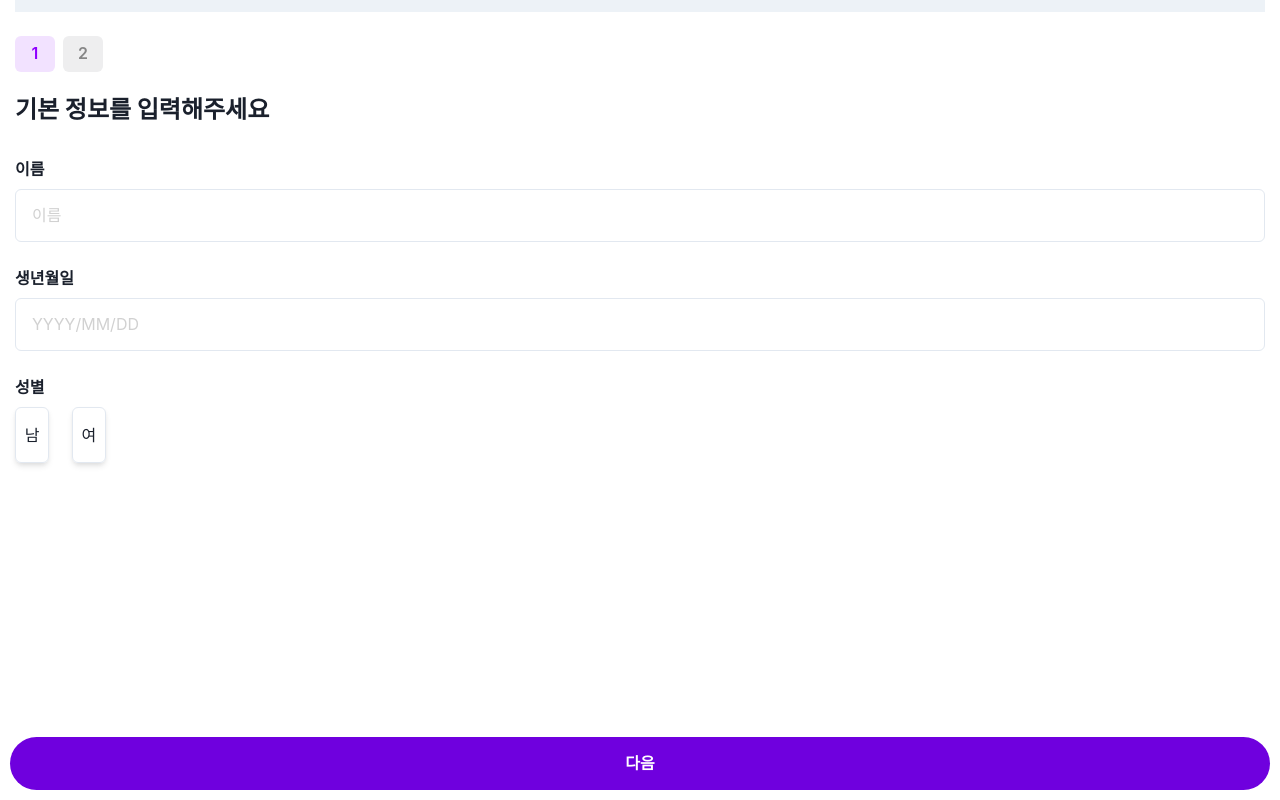
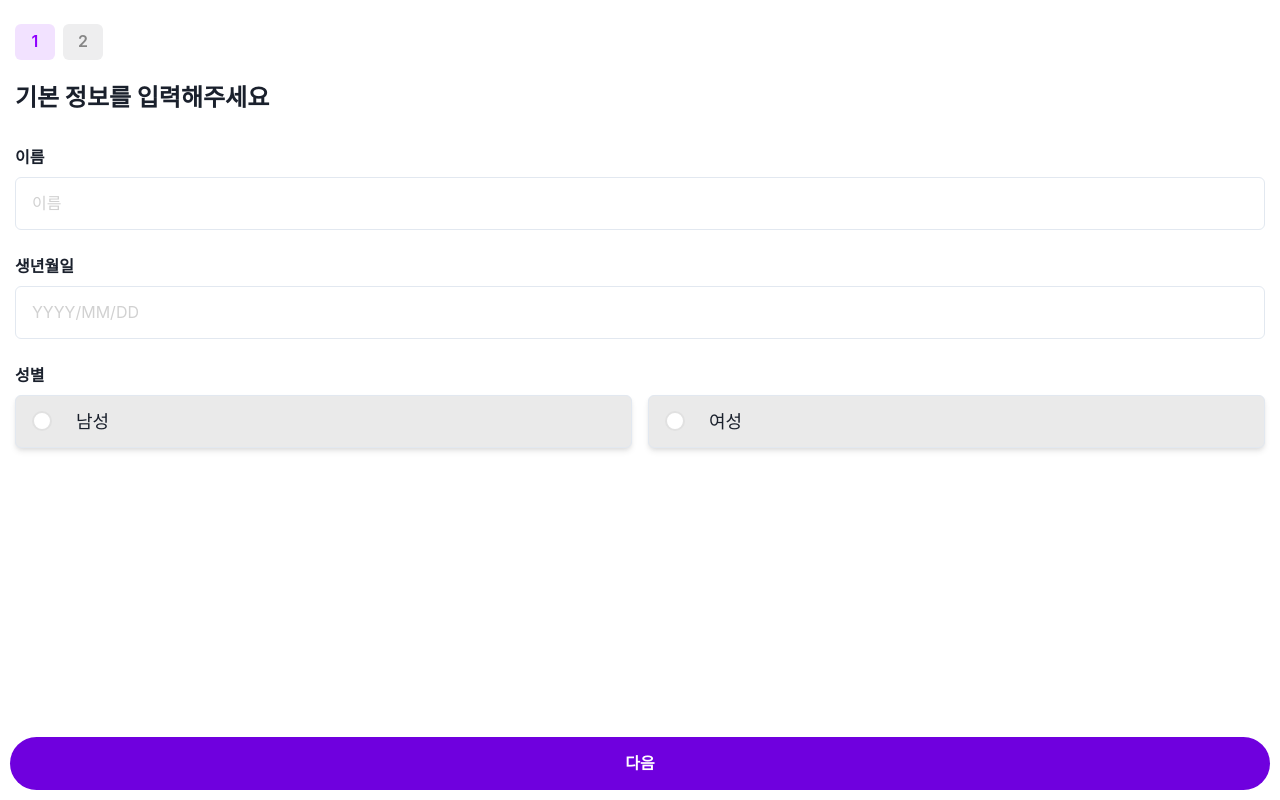
Before and after one commit to foodteacher/FoodTeacherV2-FE, a Next.js app: page /survey in a window 1280 px wide. Built offline with nearby package versions, Linux system fonts and the light colour scheme.

Commit message:
feat : step progress 버튼
스텝 진행 프로그레스에 맞춰 디자인 변경

Refs:[#21]

```diff
--- a/app/(featured-slice)/shared/Funnel/model/useFunnel.ts
+++ b/app/(featured-slice)/shared/Funnel/model/useFunnel.ts
@@ -22,18 +22,18 @@ export const useFunnel = (steps: string[], option?: Option) => {
   /**현재 step index */
   const index = steps.indexOf(currentStep);
 
-  const [progress, setProgress] = useState(0);
+  const [progress, setProgress] = useState(1);
 
   /**이전 step 이동 */
   const onChangePrevStep = () => {
     setCurrentStep(steps[index - 1]);
-    setProgress(100 / (steps.length + (index - 1)));
+    setProgress((step) => step - 1);
   };
 
   /**다음 step 이동 */
   const onChangeNextStep = () => {
     setCurrentStep(steps[index + 1]);
-    setProgress(100 / (steps.length - (index + 1)));
+    setProgress((step) => step + 1);
   };
 
   return {
@@ -42,5 +42,6 @@ export const useFunnel = (steps: string[], option?: Option) => {
     initializeStep,
     onChangeNextStep,
     onChangePrevStep,
+    steps,
   };
 };
--- a/app/(featured-slice)/shared/Funnel/ui/Funnel.tsx
+++ b/app/(featured-slice)/shared/Funnel/ui/Funnel.tsx
@@ -10,18 +10,24 @@ const Funnel = ({
   currentStep,
   children,
   progress,
+  steps,
 }: PropsWithChildren<FunnelState>) => {
   return (
     <FunnelProvider.Provider value={{ currentStep, funnelState }}>
       <Box padding={"0 15px"} h={"100%"}>
-        <Progress value={progress} />
         <ButtonGroup margin={"24px 0"}>
-          <Button w={"36px"} h={"36px"} color={"#8F00FF"} bg={"#F2E2FF"}>
-            1
-          </Button>
-          <Button w={"36px"} h={"36px"} color={"#868686"} bg={"#EEEEEF"}>
-            2
-          </Button>
+          {steps?.map((ele, idx) => {
+            return (
+              <Button
+                w={"36px"}
+                h={"36px"}
+                color={progress !== idx + 1 ? "#868686" : "#8F00FF"}
+                bg={progress !== idx + 1 ? "#EEEEEF" : "#F2E2FF"}
+              >
+                {idx + 1}
+              </Button>
+            );
+          })}
         </ButtonGroup>
         {children}
       </Box>
--- a/app/(featured-slice)/shared/radio/ui/CustomRadio.tsx
+++ b/app/(featured-slice)/shared/radio/ui/CustomRadio.tsx
@@ -27,44 +27,39 @@ export const RadioCard = ({
   const checkbox = getRadioProps();
 
   return (
-    <Box as="label">
-      <input {...input} />
+    <Box as="label" w={"100%"} left={0} h={h}>
+      {/* <input {...input} /> */}
       <Flex
         {...checkbox}
         cursor="pointer"
         borderWidth="1px"
         borderRadius="md"
         boxShadow="md"
+        alignItems={"flex-start"}
+        bg={"#EAEAEA"}
         _checked={{
-          bg: "teal.600",
-          color: "white",
-          //   borderColor: "red",
+          bg: "#FAF7FC",
+          fontWeight: "bold",
         }}
         _focus={{
           boxShadow: "outline",
         }}
-        w={w}
-        h={h}
         padding={padding}
         justifyContent={"center"}
-        alignItems={"center"}
         flexDir={"column"}
-        gap={"16px"}
+        gap={"30px"}
       >
-        {/* <svg
-          width="43"
-          height="46"
-          viewBox="0 0 43 46"
-          fill="none"
-          xmlns="http://www.w3.org/2000/svg"
-        >
-          <circle cx="22" cy="10" r="10" fill="#D9D9D9" />
-          <path
-            d="M0 35C0 28.3726 5.37258 23 12 23H31C37.6274 23 43 28.3726 43 35V44C43 45.1046 42.1046 46 41 46H2C0.895431 46 0 45.1046 0 44V35Z"
-            fill="#D9D9D9"
-          />
-        </svg> */}
-        {props.children}
+        {/* {props.children} */}
+        <Radio
+          {...props}
+          // {...checkbox}
+          size={"lg"}
+          flexDir={"row"}
+          bg={"white"}
+          borderColor={"#E1E1E1"}
+          color={"#D0CECB"}
+          // _checked={{ bg: "red", borderColor: "#8F00FF", color: "#8F00FF" }}
+        />
       </Flex>
     </Box>
   );
@@ -95,7 +90,7 @@ export const CustomRadio = ({
   const group = getRootProps();
 
   return (
-    <HStack {...group}>
+    <Flex {...group} {...props} padding={"0"}>
       {options.map((value: string | number) => {
         const radio = getRadioProps({ value });
         return (
@@ -104,6 +99,6 @@ export const CustomRadio = ({
           </RadioCard>
         );
       })}
-    </HStack>
+    </Flex>
   );
 };
--- a/app/(featured-slice)/widgets/signupFunnel/const/const.ts
+++ b/app/(featured-slice)/widgets/signupFunnel/const/const.ts
@@ -1,5 +1,5 @@
 type OptionsType = (string | number)[];
 
-export const GENDER_OPTIONS: OptionsType = ["남", "여"];
+export const GENDER_OPTIONS: OptionsType = ["남성", "여성"];
 
 export const BLOOD_TYPE_OTPIONS: OptionsType = ["A", "B", "AB", "O"];
--- a/app/(featured-slice)/widgets/signupFunnel/ui/funnel/SurveyFunnel.tsx
+++ b/app/(featured-slice)/widgets/signupFunnel/ui/funnel/SurveyFunnel.tsx
@@ -1,19 +1,22 @@
 "use client";
 import { UserPysicalStep, UserInfo } from "../step";
 import { useState } from "react";
-import { SurveyState } from "../../types";
 import { useFunnel } from "@/app/(featured-slice)/shared/Funnel/model/useFunnel";
 import Funnel from "@/app/(featured-slice)/shared/Funnel/ui/Funnel";
+import { SignupState } from "../../types";
 
 export const SurveyFunnel = () => {
-  const { onChangeNextStep, initializeStep, currentStep, progress } = useFunnel(
-    ["age", "physical"]
-  );
+  const { onChangeNextStep, initializeStep, currentStep, progress, steps } =
+    useFunnel(["age", "physical"]);
 
-  const [surveyState, setSurveyState] = useState<SurveyState>({
-    age: 0,
+  const [surveyState, setSurveyState] = useState<SignupState>({
+    name: "",
+    height: 0,
     weight: 0,
+    birthday: "",
     gender: "",
+    targetWeight: 0,
+    bloodType: "A",
   });
 
   return (
@@ -22,6 +25,7 @@ export const SurveyFunnel = () => {
         currentStep={currentStep}
         funnelState={surveyState}
         progress={progress}
+        steps={steps}
       >
         <Funnel.Step name="age">
           <UserInfo goNextStep={onChangeNextStep} setState={setSurveyState} />
--- a/app/(featured-slice)/widgets/signupFunnel/ui/step/UserInfoStep.tsx
+++ b/app/(featured-slice)/widgets/signupFunnel/ui/step/UserInfoStep.tsx
@@ -4,6 +4,7 @@ import {
   FormControl,
   FormErrorMessage,
   Heading,
+  Radio,
   VStack,
 } from "@chakra-ui/react";
 import React from "react";
@@ -80,8 +81,9 @@ export const UserInfo = ({ goNextStep, setState }: StepProps) => {
             options={GENDER_OPTIONS}
             name={"gender"}
             control={control}
-            w={"50%"}
+            w={"100%"}
             h={"56px"}
+            gap={"16px"}
             padding={"12px 16px"}
           />
           <FormErrorMessage>
--- a/app/(featured-slice)/widgets/signupFunnel/ui/step/UserPysicalStep.tsx
+++ b/app/(featured-slice)/widgets/signupFunnel/ui/step/UserPysicalStep.tsx
@@ -40,7 +40,12 @@ export const UserPysicalStep = ({ goNextStep, setState }: StepProps) => {
   };
 
   return (
-    <Flex as="form" onSubmit={handleSubmit(onSubmit)} flexDir={"column"}>
+    <Flex
+      as="form"
+      onSubmit={handleSubmit(onSubmit)}
+      flexDir={"column"}
+      paddingBottom={"90px"}
+    >
       <Heading fontSize={"24px"} fontWeight={"bold"}>
         신체 정보를 입력해주세요
       </Heading>
@@ -110,14 +115,15 @@ export const UserPysicalStep = ({ goNextStep, setState }: StepProps) => {
         </FormControl>
 
         <FormControl isInvalid={!!errors.bloodType}>
-          <SignupLabel htmlFor="bloodType">성별</SignupLabel>
+          <SignupLabel htmlFor="bloodType">혈액형</SignupLabel>
           <CustomRadio
             options={BLOOD_TYPE_OTPIONS}
             name={"bloodType"}
             control={control}
-            w={"50%"}
-            h={"56px"}
+            w={"100%"}
             padding={"12px 16px"}
+            gap={"10px"}
+            flexDir={"column"}
           />
           <FormErrorMessage>
             {errors.bloodType && errors.bloodType.message}
@@ -125,7 +131,15 @@ export const UserPysicalStep = ({ goNextStep, setState }: StepProps) => {
         </FormControl>
       </VStack>
 
-      <Box pos={"fixed"} right={0} bottom={0} left={0} padding={"10px"}>
+      <Box
+        pos={"fixed"}
+        right={0}
+        bottom={0}
+        left={0}
+        padding={"10px"}
+        zIndex={"100"}
+        bgColor={"white"}
+      >
         <SignupButton>다음</SignupButton>
       </Box>
     </Flex>
--- a/app/globals.css
+++ b/app/globals.css
@@ -1,4 +1,4 @@
-html,
-body{
+html
+{
   height: 100%;
 }
```
Also changed, not shown: app/(featured-slice)/widgets/signupFunnel/types.ts (+11 -5 lines), app/(featured-slice)/widgets/signupFunnel/ui/step/GenderStep.tsx (deleted, +0 -53 lines).
